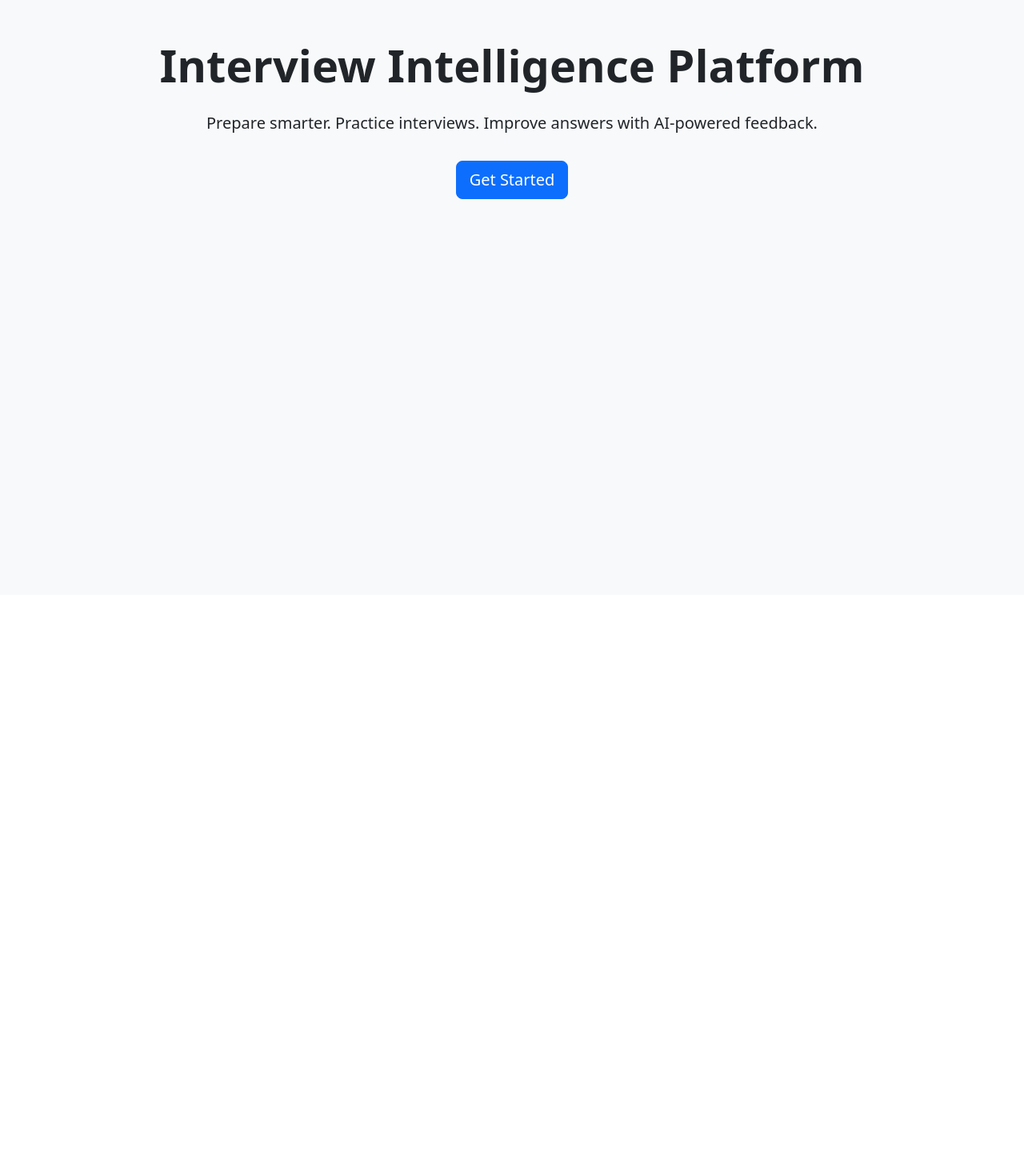
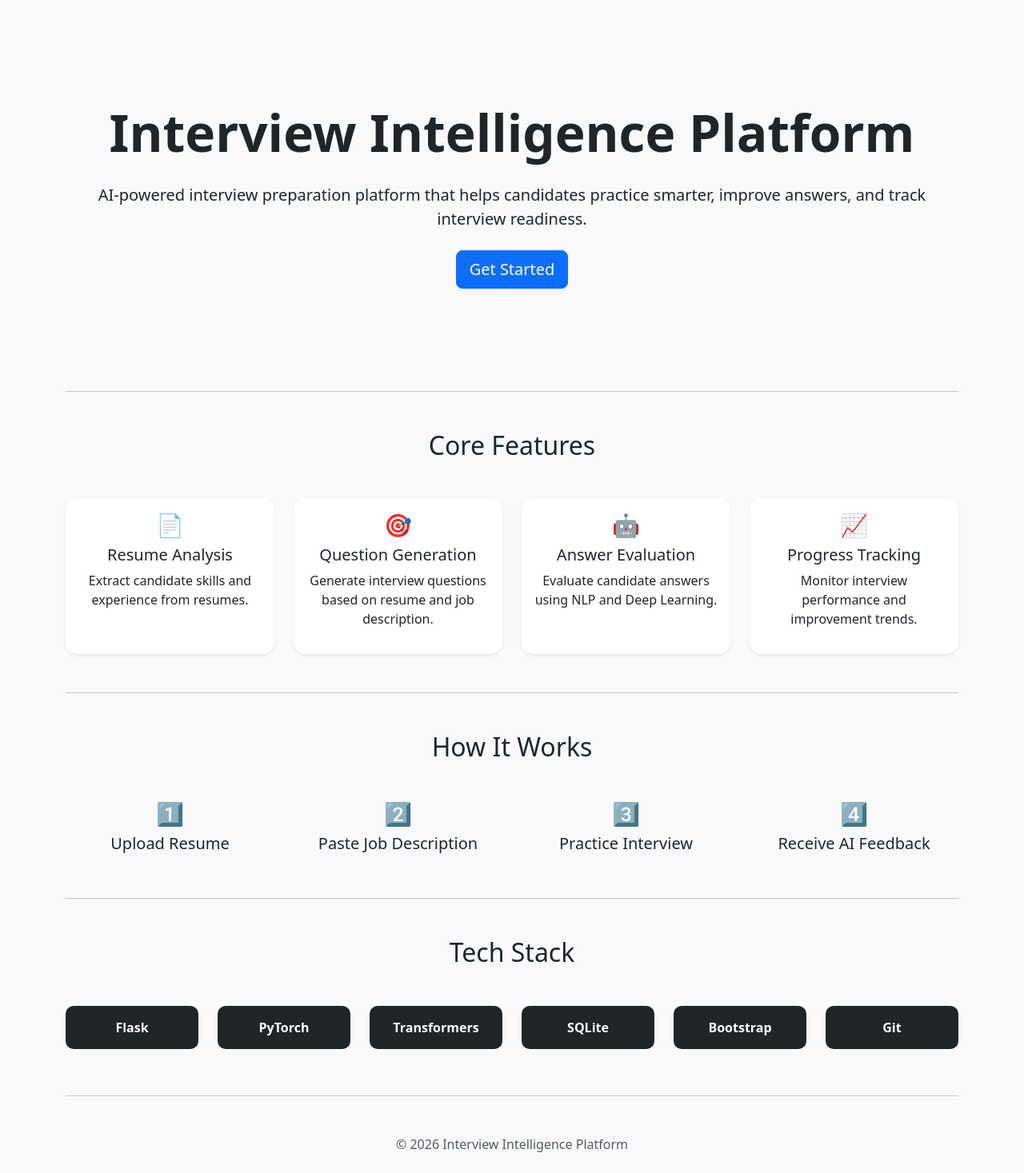
Before and after one commit to Prince-1307/interview-intelligence-platform, a Flask app: page / in a window 1280 px wide. Shown: the part 56-1523 px from the top of the page at 80% size. Before the commit the page ends 305 px from the top, so only its background shows below. Run offline with Flask 3, Linux system fonts and the light colour scheme.

Commit message:
Added SaaS landing page UI

```diff
--- a/static/css/style.css
+++ b/static/css/style.css
@@ -1,8 +1,52 @@
 body {
+
     background-color: #f8f9fa;
+
 }
 
+.navbar-brand {
 
-.navbar-brand {
+    font-weight: 700;
+
+}
+
+.hero-section {
+
+    padding: 80px 20px;
+
+}
+
+.hero-section h1 {
+
+    color: #212529;
+
+}
+
+.card {
+
+    border: none;
+    border-radius: 15px;
+    transition: 0.3s;
+
+}
+
+.card:hover {
+
+    transform: translateY(-5px);
+
+}
+
+.tech-box {
+
+    background: #212529;
+    color: white;
+
+    padding: 15px;
+
+    border-radius: 10px;
+
     font-weight: bold;
+
+    margin-bottom: 10px;
+
 }
--- a/templates/home.html
+++ b/templates/home.html
@@ -2,22 +2,223 @@
 
 {% block content %}
 
-<div class="text-center">
+<!-- HERO SECTION -->
 
-    <h1 class="display-4 fw-bold">
+<section class="hero-section text-center">
+
+    <h1 class="display-3 fw-bold">
         Interview Intelligence Platform
     </h1>
 
     <p class="lead mt-4">
-        Prepare smarter.
-        Practice interviews.
-        Improve answers with AI-powered feedback.
+        AI-powered interview preparation platform that helps candidates
+        practice smarter, improve answers, and track interview readiness.
     </p>
 
-    <a href="#" class="btn btn-primary btn-lg mt-3">
-        Get Started
-    </a>
+    <div class="mt-4">
+        <a href="#" class="btn btn-primary btn-lg">
+            Get Started
+        </a>
+    </div>
 
-</div>
+</section>
+
+<hr class="my-5">
+
+<!-- FEATURES -->
+
+<section>
+
+    <h2 class="text-center mb-5">
+        Core Features
+    </h2>
+
+    <div class="row g-4">
+
+        <div class="col-md-3">
+
+            <div class="card h-100 shadow-sm">
+
+                <div class="card-body text-center">
+
+                    <h3>📄</h3>
+
+                    <h5>Resume Analysis</h5>
+
+                    <p>
+                        Extract candidate skills and experience
+                        from resumes.
+                    </p>
+
+                </div>
+
+            </div>
+
+        </div>
+
+        <div class="col-md-3">
+
+            <div class="card h-100 shadow-sm">
+
+                <div class="card-body text-center">
+
+                    <h3>🎯</h3>
+
+                    <h5>Question Generation</h5>
+
+                    <p>
+                        Generate interview questions
+                        based on resume and job description.
+                    </p>
+
+                </div>
+
+            </div>
+
+        </div>
+
+        <div class="col-md-3">
+
+            <div class="card h-100 shadow-sm">
+
+                <div class="card-body text-center">
+
+                    <h3>🤖</h3>
+
+                    <h5>Answer Evaluation</h5>
+
+                    <p>
+                        Evaluate candidate answers using
+                        NLP and Deep Learning.
+                    </p>
+
+                </div>
+
+            </div>
+
+        </div>
+
+        <div class="col-md-3">
+
+            <div class="card h-100 shadow-sm">
+
+                <div class="card-body text-center">
+
+                    <h3>📈</h3>
+
+                    <h5>Progress Tracking</h5>
+
+                    <p>
+                        Monitor interview performance
+                        and improvement trends.
+                    </p>
+
+                </div>
+
+            </div>
+
+        </div>
+
+    </div>
+
+</section>
+
+<hr class="my-5">
+
+<!-- HOW IT WORKS -->
+
+<section>
+
+    <h2 class="text-center mb-5">
+        How It Works
+    </h2>
+
+    <div class="row text-center">
+
+        <div class="col-md-3">
+
+            <h3>1️⃣</h3>
+
+            <h5>Upload Resume</h5>
+
+        </div>
+
+        <div class="col-md-3">
+
+            <h3>2️⃣</h3>
+
+            <h5>Paste Job Description</h5>
+
+        </div>
+
+        <div class="col-md-3">
+
+            <h3>3️⃣</h3>
+
+            <h5>Practice Interview</h5>
+
+        </div>
+
+        <div class="col-md-3">
+
+            <h3>4️⃣</h3>
+
+            <h5>Receive AI Feedback</h5>
+
+        </div>
+
+    </div>
+
+</section>
+
+<hr class="my-5">
+
+<!-- TECH STACK -->
+
+<section>
+
+    <h2 class="text-center mb-5">
+
+        Tech Stack
+
+    </h2>
+
+    <div class="row text-center">
+
+        <div class="col-md-2">
+            <div class="tech-box">Flask</div>
+        </div>
+
+        <div class="col-md-2">
+            <div class="tech-box">PyTorch</div>
+        </div>
+
+        <div class="col-md-2">
+            <div class="tech-box">Transformers</div>
+        </div>
+
+        <div class="col-md-2">
+            <div class="tech-box">SQLite</div>
+        </div>
+
+        <div class="col-md-2">
+            <div class="tech-box">Bootstrap</div>
+        </div>
+
+        <div class="col-md-2">
+            <div class="tech-box">Git</div>
+        </div>
+
+    </div>
+
+</section>
+
+<hr class="my-5">
+
+<footer class="text-center text-muted mb-4">
+
+    © 2026 Interview Intelligence Platform
+
+</footer>
 
 {% endblock %}
```
